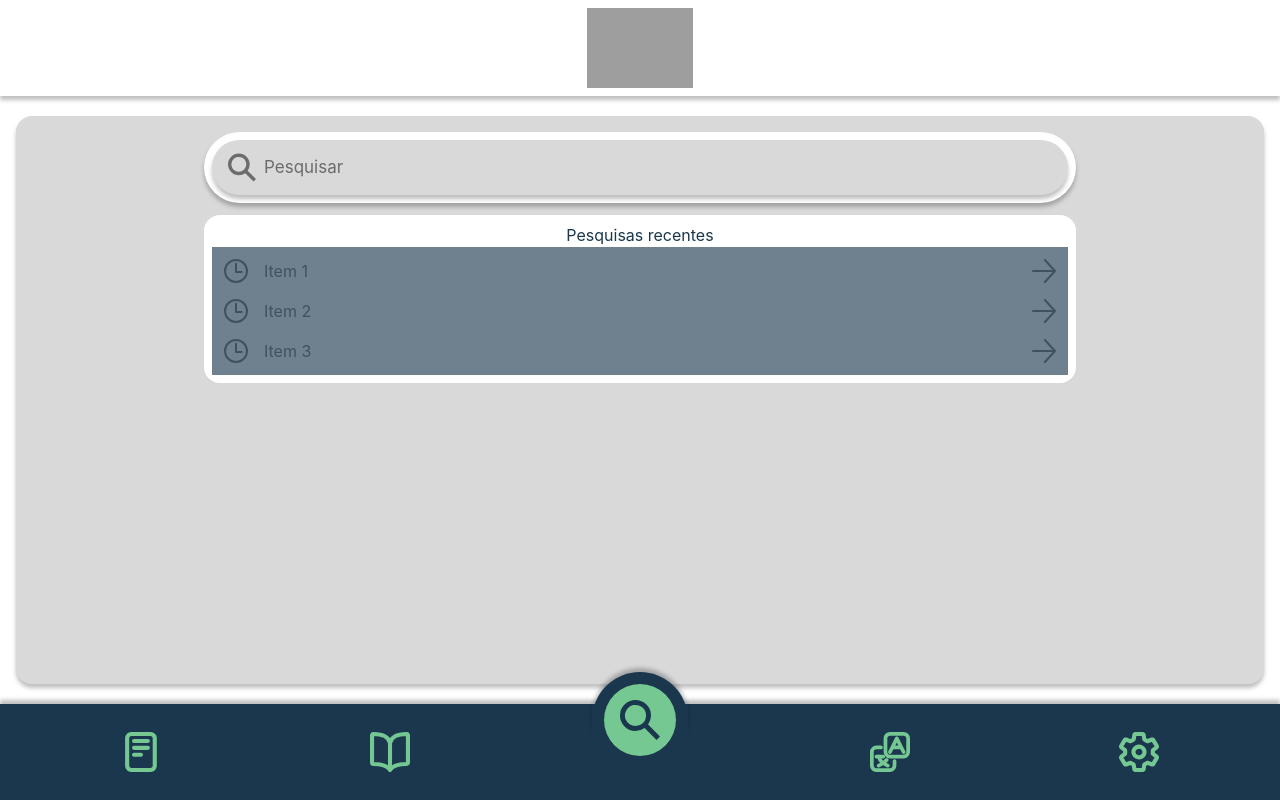
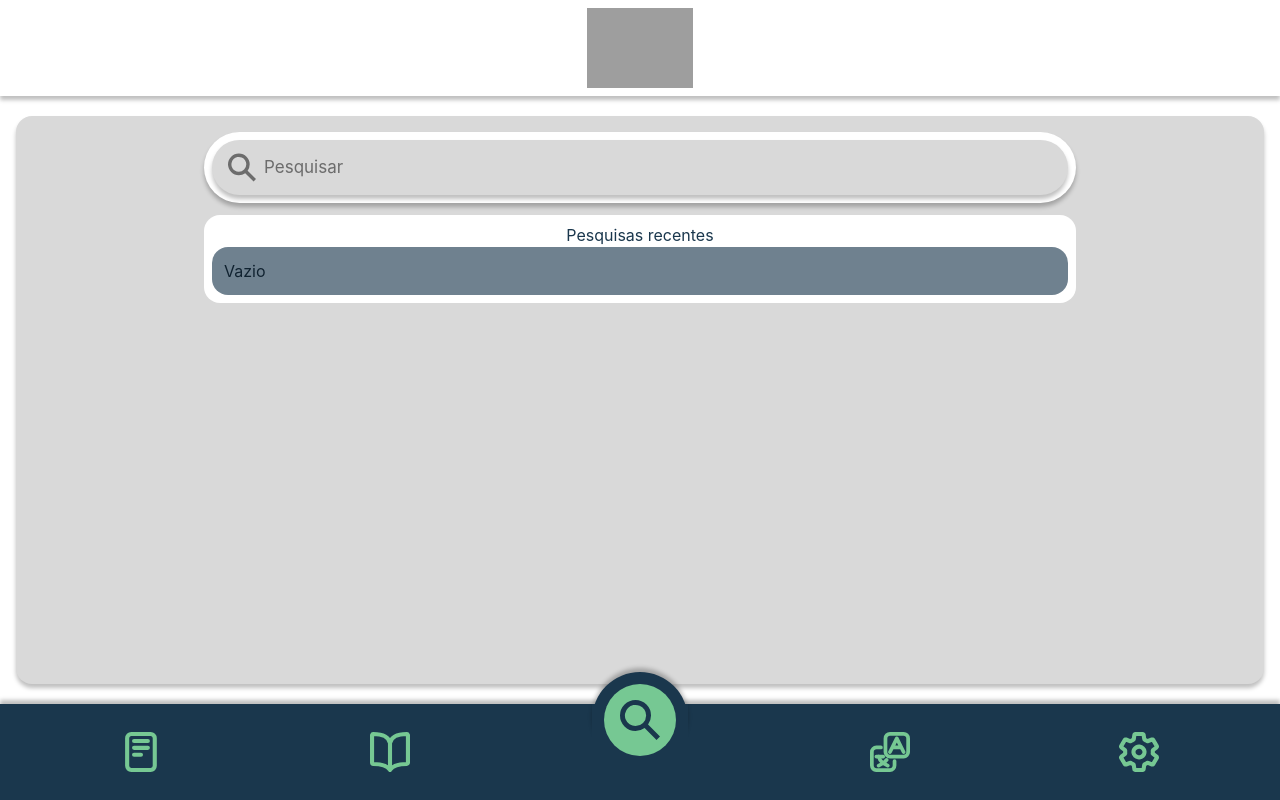
Before and after one commit to LeonardoGaeta/Zunno, a React (Vite) app: page / in a window 1280 px wide. Built offline with nearby package versions, Linux system fonts and the light colour scheme; grey boxes are pictures that could not be loaded.

Commit message:
feat: implement DailyWord component and enhance History component; update WordsContext for daily word selection

```diff
--- a/src/contexts/WordsContext.jsx
+++ b/src/contexts/WordsContext.jsx
@@ -6,7 +6,7 @@ function WordsProvider({ children }) {
     const [data, setData] = useState([]);
 
     useEffect(() => {
-        fetch('/data/words.json') // Caminho correto para a pasta public
+        fetch('/data/words.json')
             .then((res) => res.json())
             .then((json) => setData(json))
             .catch((error) => console.error('Erro ao carregar JSON:', error));
@@ -18,7 +18,29 @@ function WordsProvider({ children }) {
         </WordsContext.Provider>
     );
 }
+function mulberry32(seed) {
+    return () => {
+        let t = seed += 0x6D2B79F5;
+        t = Math.imul(t ^ (t >>> 15), t | 1);
+        t ^= t + Math.imul(t ^ (t >>> 7), t | 61);
+        return ((t ^ (t >>> 14)) >>> 0) / 4294967296;
+    }
+}
 
 const useWords = () => useContext(WordsContext);
 
-export { WordsProvider, useWords }
+
+const pickDailyWord = (words) => {
+    const today = new Date().toISOString().split("T")[0];
+
+    let hash = 0;
+
+    for (let i = 0 ; i < today.length ; i++) {
+        hash = Math.imul(31, hash) + today.charCodeAt(1) | 0;
+    }
+
+    const rand = mulberry32(hash);
+    return words[Math.floor(rand() * words.length)];
+}
+
+export { WordsProvider, useWords, pickDailyWord }
--- a/src/pages/SearchPage/SearchPage.jsx
+++ b/src/pages/SearchPage/SearchPage.jsx
@@ -1,6 +1,7 @@
 import SearchBar from "./components/SearchBar";
+import SubContent from "../Template/components/SubContent";
 import History from "./components/History";
-import SubContent from "../Template/components/SubContent";
+import DailyWord from "./components/DailyWord";
 
 import { useWords } from "../../contexts/WordsContext";
 
@@ -14,6 +15,7 @@ function SearchPage() {
                 <p className="text-(--secondary)">Pesquisas recentes</p>
 
                 <History />
+                <DailyWord />
             </SubContent>
         </div>
     )
--- /dev/null
+++ b/src/pages/SearchPage/components/DailyWord.jsx
@@ -0,0 +1,14 @@
+    import { useWords, pickDailyWord } from "../../../contexts/WordsContext";
+
+    function DailyWord() {
+        const { data } = useWords();
+
+        const palavraDoDia = data.length > 0 ? pickDailyWord(data) : null;
+
+        return(
+            <div>
+            </div>
+        );
+    }
+
+    export default DailyWord;
--- a/src/pages/SearchPage/components/History.jsx
+++ b/src/pages/SearchPage/components/History.jsx
@@ -7,7 +7,7 @@ import ClockIcon from "../../../assets/Vetor - Relógio.svg?react";
 function History() {
     const [history, setHistory] = useState(() => {
         const stored = localStorage.getItem("searchHistory");
-        return stored ? JSON.parse(stored) : ["Item 1", "Item 2", "Item 3"];
+        return stored ? JSON.parse(stored) : [];
     });
 
     useEffect(() => {
@@ -16,14 +16,20 @@ function History() {
 
 
     return (
-        <div className="relative w-full p-3">
-            <div className="relative z-0 flex flex-col gap-4">
+        <div className="relative w-full p-3 rounded-2xl">
+            <div className="relative z-0 flex flex-col">
                 { (history && history.length > 0)
-                ? history.map((word, key) => (
-                    <div key={key} className="flex gap-4">
-                        <ClockIcon className="text-(--black-transparent)" />
-                        <p className="text-(--black-transparent)">{word}</p>
-                        <GoIcon className="text-(--black-transparent) absolute right-0" />
+                ? history.map((word, index) => (
+                    <div key={word} className="relative py-3">
+                        <div className="flex gap-4 relative">
+                            <ClockIcon className="text-(--black-transparent)" />
+                            <p className="text-(--black-transparent)">{word}</p>
+                            <GoIcon className="text-(--black-transparent) absolute right-0" />
+                        </div>
+
+                        {index !== history.length - 1 && (
+                            <div className="border-b border-(--black-transparent) ml-10 mr-2 mt-2" />
+                        )}
                     </div>
                 ))
                 : (
@@ -32,7 +38,7 @@ function History() {
                     </div>
                 ) }
             </div>
-            <div className="bg-(--extra-2) absolute inset-0 z-10 pointer-events-none" />
+            <div className="bg-(--extra-2) absolute inset-0 z-10 pointer-events-none rounded-2xl" />
         </div>
     )
 }
```
